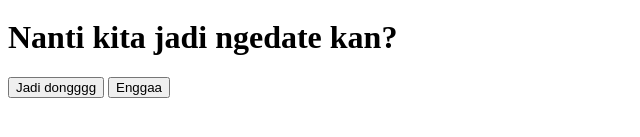
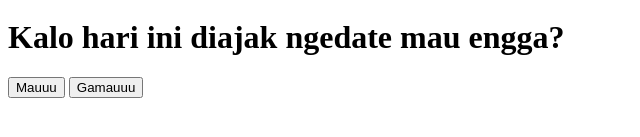
Before and after one commit to ahmadrifkif/ahmadrifkif.github.io, a plain HTML site: page index.html in a window 1280 px wide. Shown: the part 369-506 px from the top of the page, without its empty margins (0-640 px from the left). Drawn offline with Linux system fonts and the light colour scheme.

Commit message:
Update index.html

```diff
--- a/index.html
+++ b/index.html
@@ -2,9 +2,9 @@
     <body>
         <h1>Hii yuthika cantikk</h1>
        <img src="https://media.giphy.com/media/LbRW3Eaiehcly/giphy.gif?cid=790b7611533f054e8ed4a6db457afc4597adb3b40abf1d8b&rid=giphy.gif&ct=g">
-        <h1>Nanti kita jadi ngedate kan?</h1>
-        <button id='btn_mau' onclick='alert("hihii asikkkkk <3")'>Jadi dongggg</button>&nbsp;
-        <button id='btn_gamau' onclick='gamau(this)' style='position:absolute'>Enggaa</button>
+        <h1>Kalo hari ini diajak ngedate mau engga?</h1>
+        <button id='btn_mau' onclick='alert("hihii asikkkkk <3")'>Mauuu</button>&nbsp;
+        <button id='btn_gamau' onclick='gamau(this)' style='position:absolute'>Gamauuu</button>
     </body>
     <script>
         function gamau(id){
```
